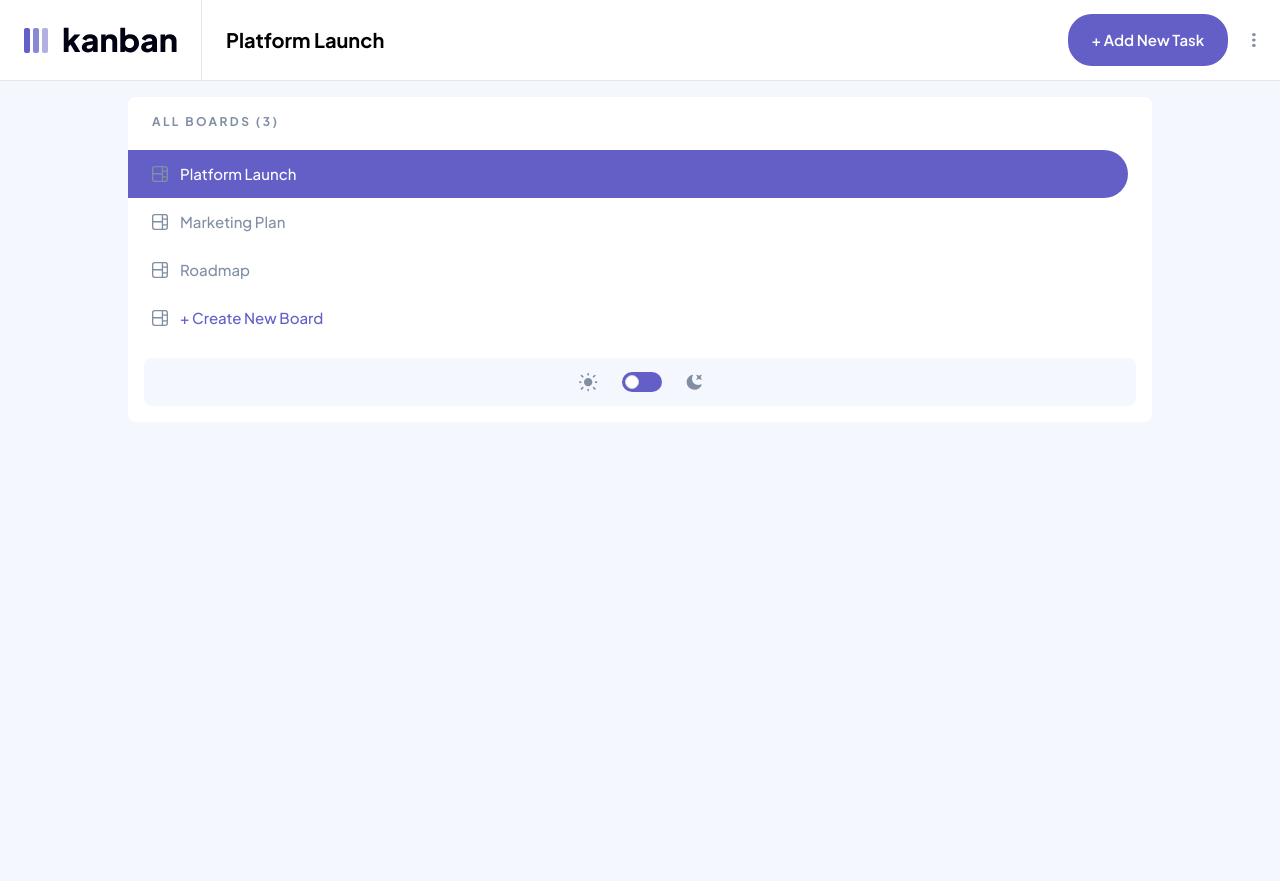
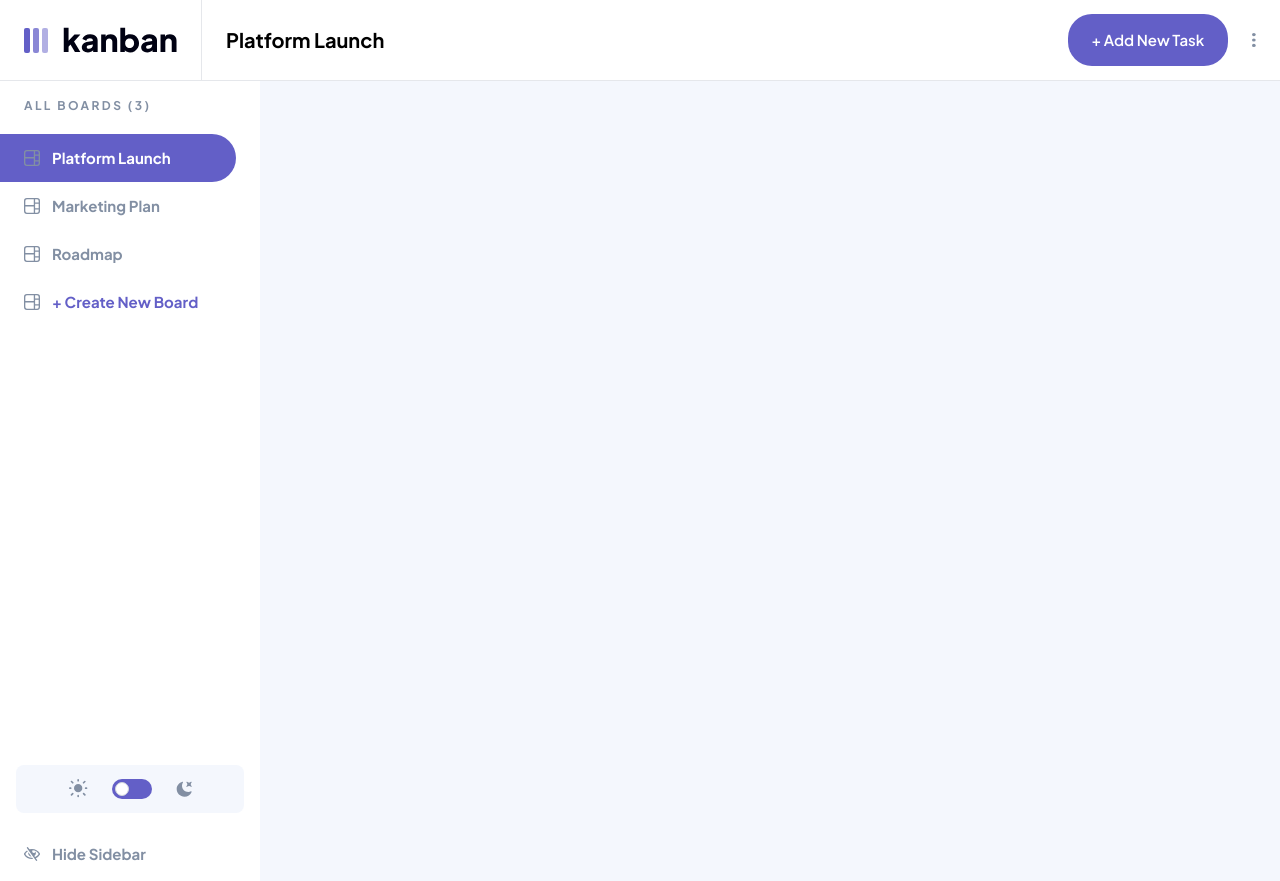
Before and after one commit to 12Ricky0/kanban-task-mgt, a Next.js app: page / in a window 1280 px wide. Before the commit the page ends 800 px from the top, so only its background shows below. Built offline with nearby package versions, Linux system fonts and the light colour scheme.

Commit message:
sidebar completed

```diff
--- a/components/side-bar.tsx
+++ b/components/side-bar.tsx
@@ -2,7 +2,7 @@ import Image from "next/image";
 
 export default function NavBar() {
   return (
-    <nav className="bg-white rounded-lg mt-4 w-[80%] mx-auto pb-4">
+    <nav className="bg-white rounded-lg mt-4 w-[80%] md:flex flex-col justify-between md:w-[260px] md:mx-0 md:rounded-none md:mt-0 md:h-screen mx-auto pb-4">
       <div>
         <h1 className="text-[12px] text-secondary-gray font-bold tracking-[2.4px] mb-[19px] mx-6 pt-4">
           ALL BOARDS (3)
@@ -16,7 +16,7 @@ export default function NavBar() {
               height={16}
               className="inline-block mr-3 ml-6"
             />
-            <span className="text-white text-[15px] font-medium">
+            <span className="text-white text-[15px] font-bold">
               Platform Launch
             </span>
           </li>
@@ -28,7 +28,7 @@ export default function NavBar() {
               height={16}
               className="inline-block mr-3 ml-6"
             />
-            <span className="text-secondary-gray text-[15px] font-medium">
+            <span className="text-secondary-gray text-[15px] font-bold">
               Marketing Plan
             </span>
           </li>
@@ -40,7 +40,7 @@ export default function NavBar() {
               height={16}
               className="inline-block mr-3 ml-6"
             />
-            <span className="text-secondary-gray text-[15px] font-medium">
+            <span className="text-secondary-gray text-[15px] font-bold">
               Roadmap
             </span>
           </li>
@@ -52,13 +52,14 @@ export default function NavBar() {
               height={16}
               className="inline-block mr-3 ml-6"
             />
-            <span className="text-primary-violet text-[15px] font-medium">
+            <span className="text-primary-violet text-[15px] font-bold">
               + Create New Board
             </span>
           </li>
         </ul>
       </div>
 
+      <div>
         <div className="bg-tetiary-white-space h-12 mt-4 flex items-center justify-center mx-4 rounded-lg">
           <Image
             src="/assets/icon-light-theme.svg"
@@ -82,6 +83,20 @@ export default function NavBar() {
             className="inline-block w-auto h-auto"
           />
         </div>
+
+        <div className="hidden md:flex items-center mt-[30px]">
+          <Image
+            src="/assets/icon-hide-sidebar.svg"
+            alt="board"
+            width={16}
+            height={16}
+            className="inline-block mr-3 ml-6"
+          />
+          <span className="text-secondary-gray text-[15px] font-bold">
+            Hide Sidebar
+          </span>
+        </div>
+      </div>
     </nav>
   );
 }
```
Lines whose indentation alone changed are shown as unchanged.
